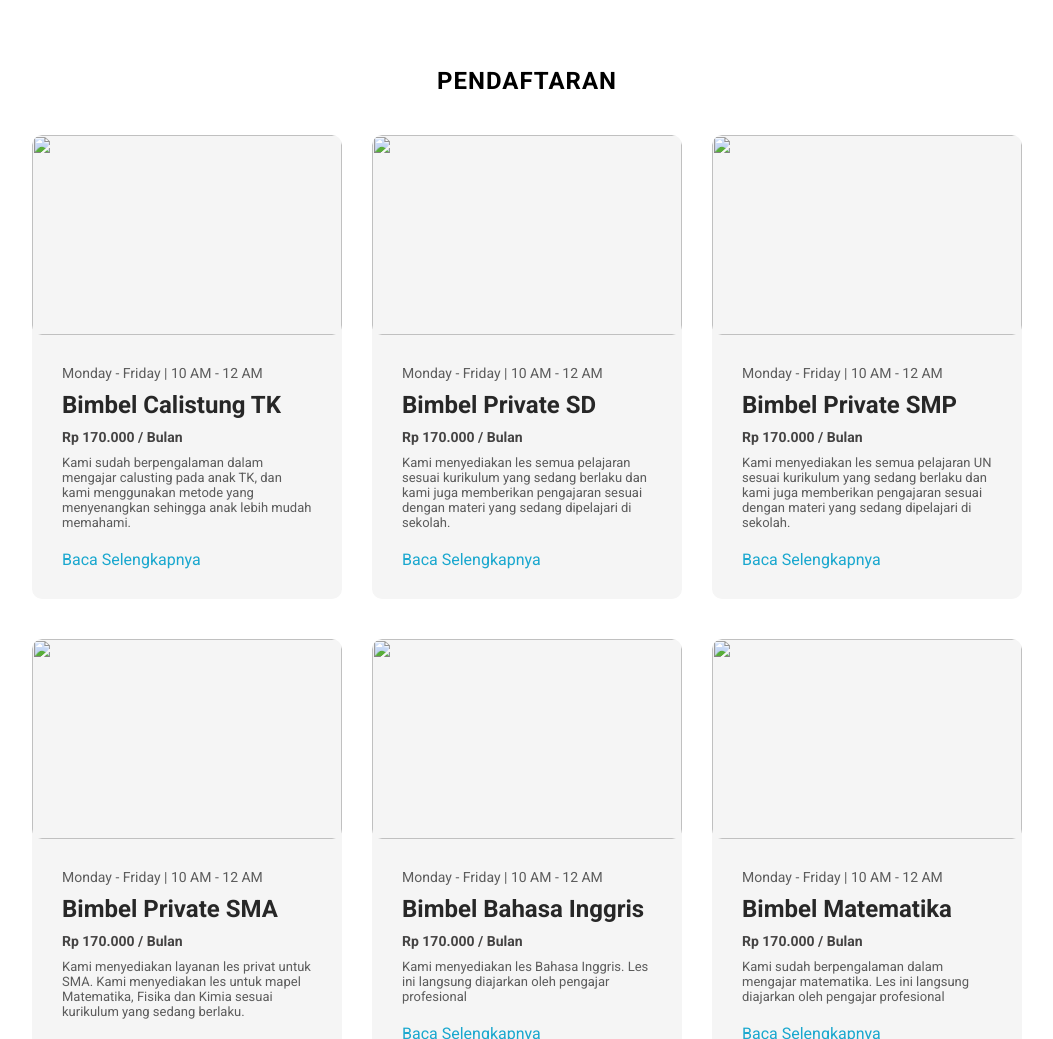
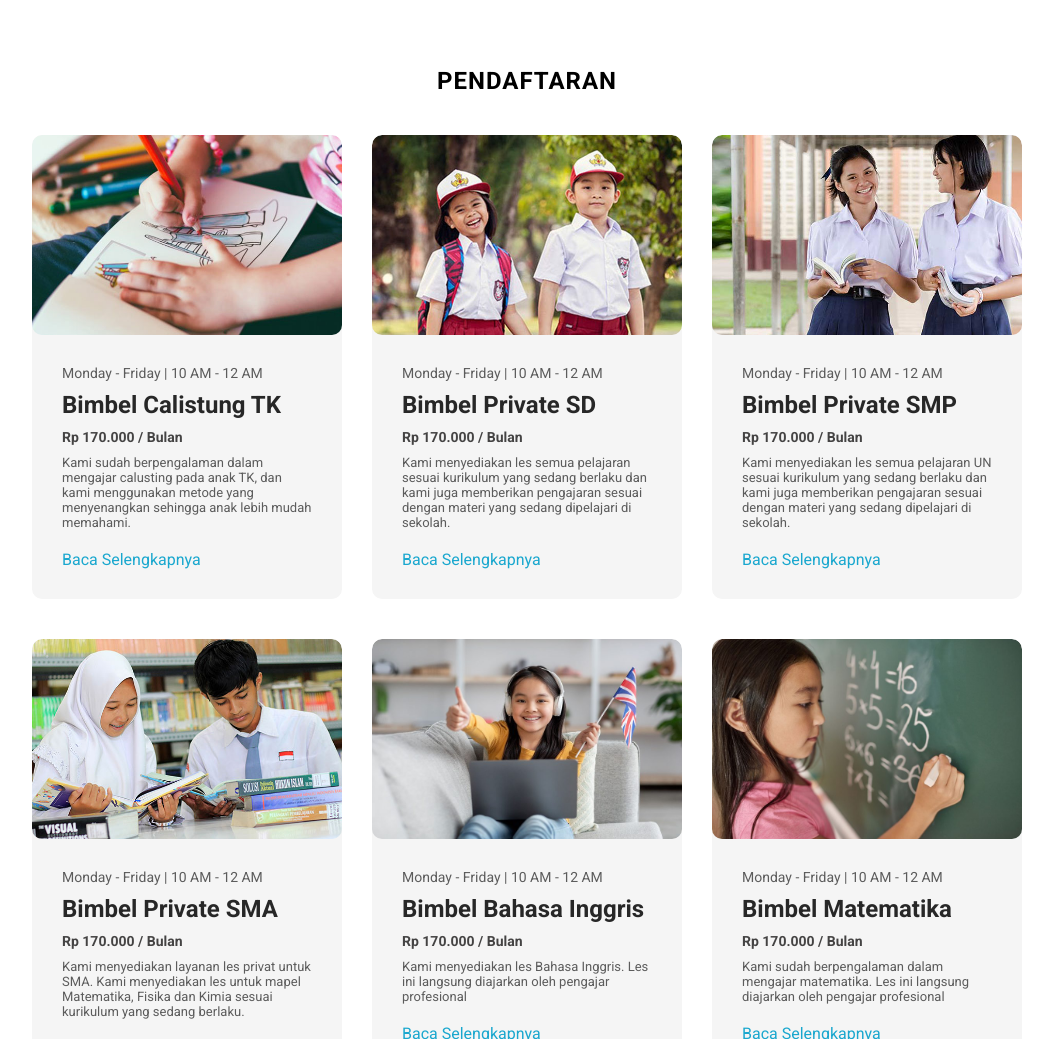
Before and after one commit to kynur/bimbel-proD10, a plain HTML site: page index.html in a window 1280 px wide. Shown: the part 860-1899 px from the top of the page, without its empty margins (113-1166 px from the left). Drawn offline with Linux system fonts and the light colour scheme; the site is published under a folder, as on GitHub Pages, so addresses that start at the root find nothing.

Commit message:
Update index.html

```diff
--- a/index.html
+++ b/index.html
@@ -93,7 +93,7 @@
 
           <div class="card">
             <div class="card-img">
-              <img src="/assets/program-bimbel.jpg" alt="">
+              <img src="assets/program-bimbel.jpg" alt="">
             </div>
             <div class="card-property">
               <p class="card-property-scedule">Monday - Friday | 10 AM - 12 AM</p>
@@ -108,7 +108,7 @@
 
           <div class="card">
             <div class="card-img">
-              <img src="/assets/course-sd.jpg" alt="">
+              <img src="assets/course-sd.jpg" alt="">
             </div>
             <div class="card-property">
               <p class="card-property-scedule">Monday - Friday | 10 AM - 12 AM</p>
@@ -123,7 +123,7 @@
 
           <div class="card">
             <div class="card-img">
-              <img src="/assets/course-smp.jpg" alt="">
+              <img src="assets/course-smp.jpg" alt="">
             </div>
             <div class="card-property">
               <p class="card-property-scedule">Monday - Friday | 10 AM - 12 AM</p>
@@ -138,7 +138,7 @@
 
           <div class="card">
             <div class="card-img">
-              <img src="/assets/course-sma.jpg" alt="">
+              <img src="assets/course-sma.jpg" alt="">
             </div>
             <div class="card-property">
               <p class="card-property-scedule">Monday - Friday | 10 AM - 12 AM</p>
@@ -153,7 +153,7 @@
 
           <div class="card">
             <div class="card-img">
-              <img src="/assets/course-eng.jpg" alt="">
+              <img src="assets/course-eng.jpg" alt="">
             </div>
             <div class="card-property">
               <p class="card-property-scedule">Monday - Friday | 10 AM - 12 AM</p>
@@ -168,7 +168,7 @@
 
           <div class="card">
             <div class="card-img">
-              <img src="/assets/course-math.jpg" alt="">
+              <img src="assets/course-math.jpg" alt="">
             </div>
             <div class="card-property">
               <p class="card-property-scedule">Monday - Friday | 10 AM - 12 AM</p>
```
